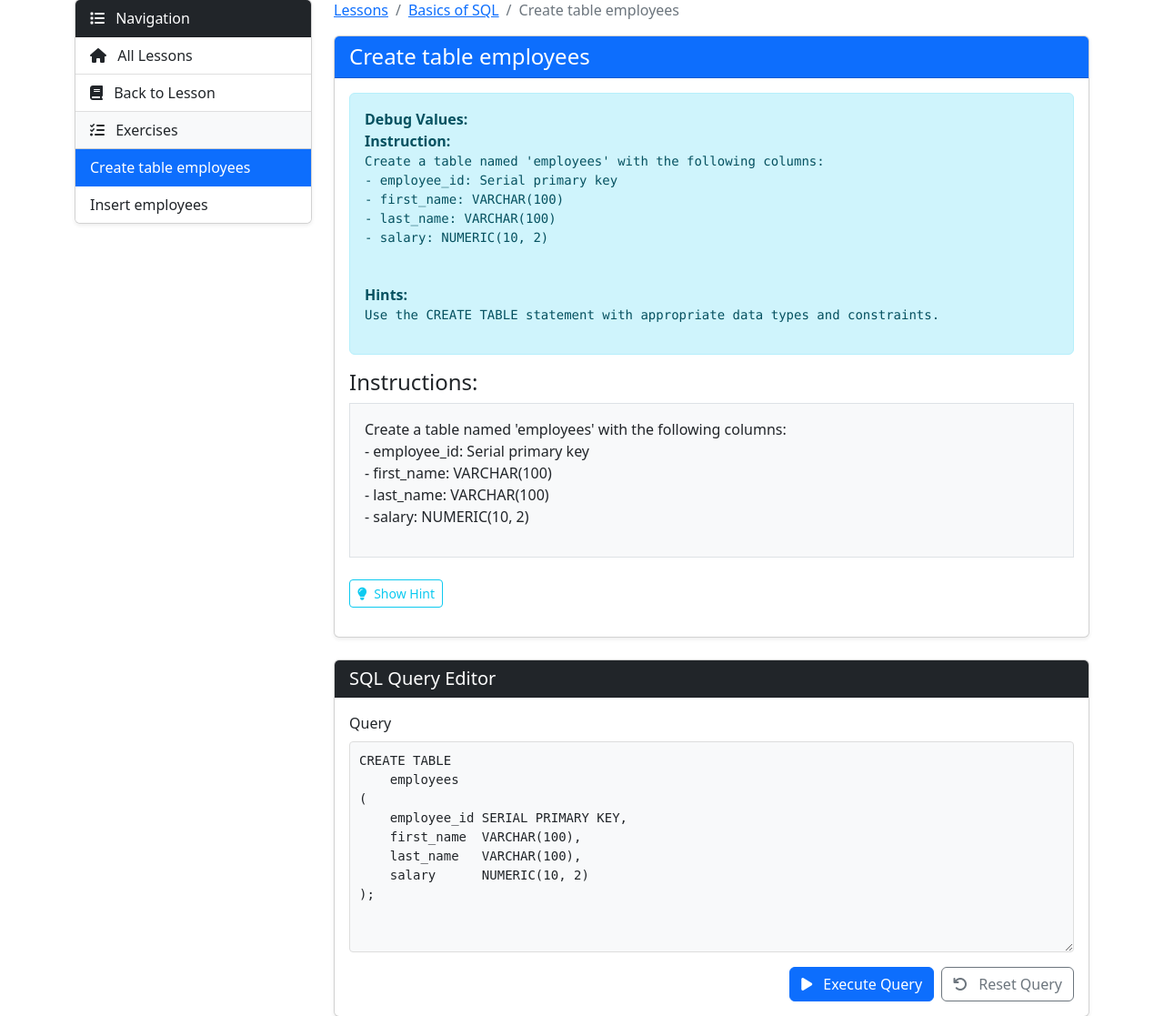
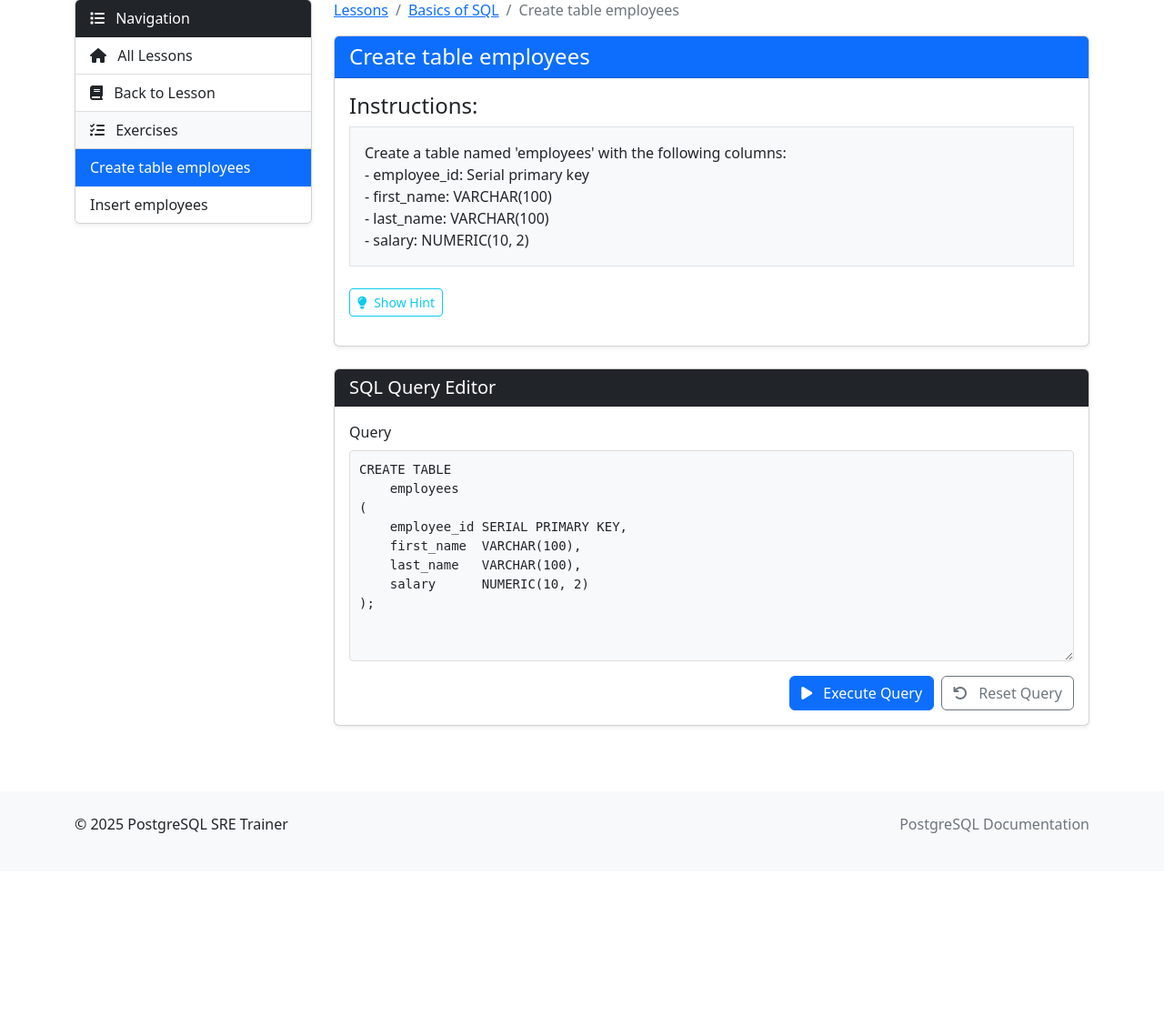
Before and after one commit to BogdanDolia/databases-sre-trainer, a Django app: page /lessons/intro-to-sql/exercise/1/ in a window 1280 px wide. Shown: the part 81-1198 px from the top of the page at 91% size. After the commit the page ends 997 px from the top, so only its background shows below. Run offline with Django 4.2, Linux system fonts and the light colour scheme; data comes from the database, SQL or seed files in the repository; parts of the project's set-up code (start-up, migrations or seed data) failed here and were passed over; some libraries are stand-ins or nearby versions.

Commit message:
Refactor exercise detail view to enhance hint display and remove debug area

```diff
--- a/django_trainer/sql_trainer/templates/lessons/exercise_detail.html
+++ b/django_trainer/sql_trainer/templates/lessons/exercise_detail.html
@@ -47,42 +47,39 @@
                 <h2 class="h4 mb-0">{{ exercise.title }}</h2>
             </div>
             <div class="card-body">
-                <!-- Debug area -->
-                <div class="alert alert-info mb-3">
-                    <strong>Debug Values:</strong><br>
-                    <strong>Instruction:</strong> <pre>{{ debug_instruction }}</pre><br>
-                    <strong>Hints:</strong> <pre>{{ debug_hints }}</pre>
+                <div class="mb-4">
+                    <h4>Instructions:</h4>
+                    <div class="p-3 bg-light border" style="white-space: pre-wrap;">{{ exercise.instruction }}</div>
                 </div>
 
-                <div class="mb-4">
-                    <h4>Instructions:</h4>
-                    <div class="p-3 bg-light border">{{ exercise.instruction|linebreaks }}</div>
-                </div>
-
-                {% if exercise.hints %}
                 <div class="mb-3">
-                    <button class="btn btn-sm btn-outline-info" type="button" id="hintButton">
+                    <button class="btn btn-sm btn-outline-info" type="button" id="hintBtn" onclick="toggleHint()">
                         <i class="fas fa-lightbulb me-1"></i> Show Hint
                     </button>
-                    <div id="hintsCollapse" style="display: none;" class="mt-2">
+                    <div id="hintDiv" style="display: none;" class="mt-2">
                         <div class="card card-body bg-light">
-                            <i class="fas fa-info-circle text-info me-2"></i> {{ exercise.hints }}
+                            <i class="fas fa-info-circle text-info me-2"></i> <span id="hintContent">{{ exercise.hints }}</span>
                         </div>
                     </div>
                 </div>
-                {% endif %}
 
                 <script>
-                    document.getElementById('hintButton').addEventListener('click', function() {
-                        var hintsDiv = document.getElementById('hintsCollapse');
-                        if (hintsDiv.style.display === 'none') {
-                            hintsDiv.style.display = 'block';
-                            this.innerHTML = '<i class="fas fa-lightbulb me-1"></i> Hide Hint';
+                    function toggleHint() {
+                        var hintDiv = document.getElementById('hintDiv');
+                        var hintBtn = document.getElementById('hintBtn');
+
+                        if (hintDiv.style.display === 'none') {
+                            hintDiv.style.display = 'block';
+                            hintBtn.innerHTML = '<i class="fas fa-lightbulb me-1"></i> Hide Hint';
                         } else {
-                            hintsDiv.style.display = 'none';
-                            this.innerHTML = '<i class="fas fa-lightbulb me-1"></i> Show Hint';
+                            hintDiv.style.display = 'none';
+                            hintBtn.innerHTML = '<i class="fas fa-lightbulb me-1"></i> Show Hint';
                         }
-                    });
+                    }
+
+                    // For debugging
+                    console.log("Instruction: ", "{{ exercise.instruction|escapejs }}");
+                    console.log("Hints: ", "{{ exercise.hints|escapejs }}");
                 </script>
 
                 {% if progress.completed %}
```
